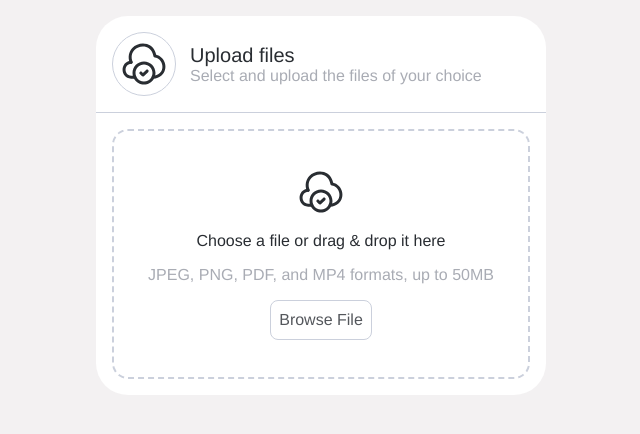
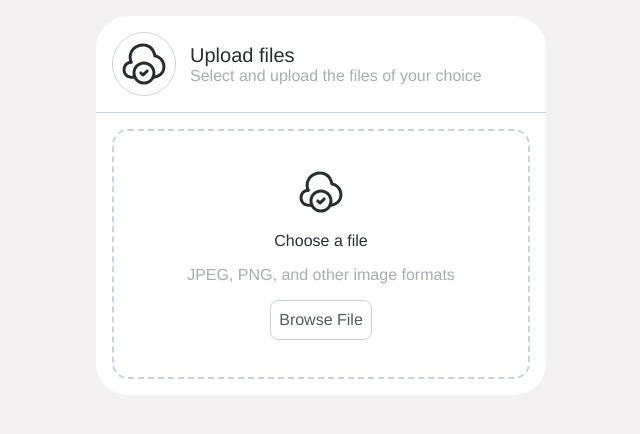
Before and after one commit to rkterungwa16/terkui-file-upload, a Next.js app: page / in a window 1280 px wide. Shown: the top 434 px of the page, without its empty margins (319-959 px from the left). Built offline with nearby package versions, Linux system fonts and the light colour scheme.

Commit message:
upload just image files for now

```diff
--- a/pages/index.tsx
+++ b/pages/index.tsx
@@ -47,12 +47,12 @@ export default function Home() {
                 <div className={styles.UploadArea__wrapper}>
                   <UploadIcon />
                   <h5 className={`${styles.Text__h6} ${styles.Text__gray900}`}>
-                    Choose a file or drag & drop it here
+                    Choose a file
                   </h5>
                   <h6
                     className={`${styles.Text__h6} ${styles.Text__gray500} ${styles.TextAlign__center}`}
                   >
-                    JPEG, PNG, PDF, and MP4 formats, up to 50MB
+                    JPEG, PNG, and other image formats
                   </h6>
 
                   <label
```
